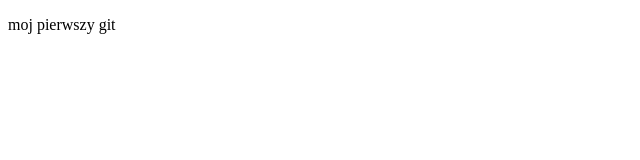
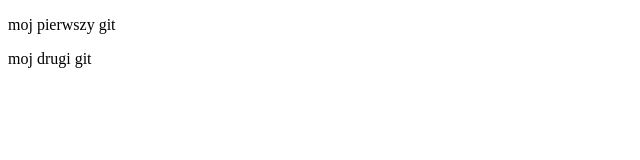
Before and after one commit to nudello/proffesional, a plain HTML site: page index.html in a window 1280 px wide. Shown: the full height of the page, 0-640 px from the left. Drawn offline with Linux system fonts and the light colour scheme.

Commit message:
drugi git

```diff
--- a/index.html
+++ b/index.html
@@ -6,5 +6,6 @@
 </head>
 <body>
     <p>moj pierwszy git</p>
+    <p>moj drugi git</p>
 </body>
 </html>
```
